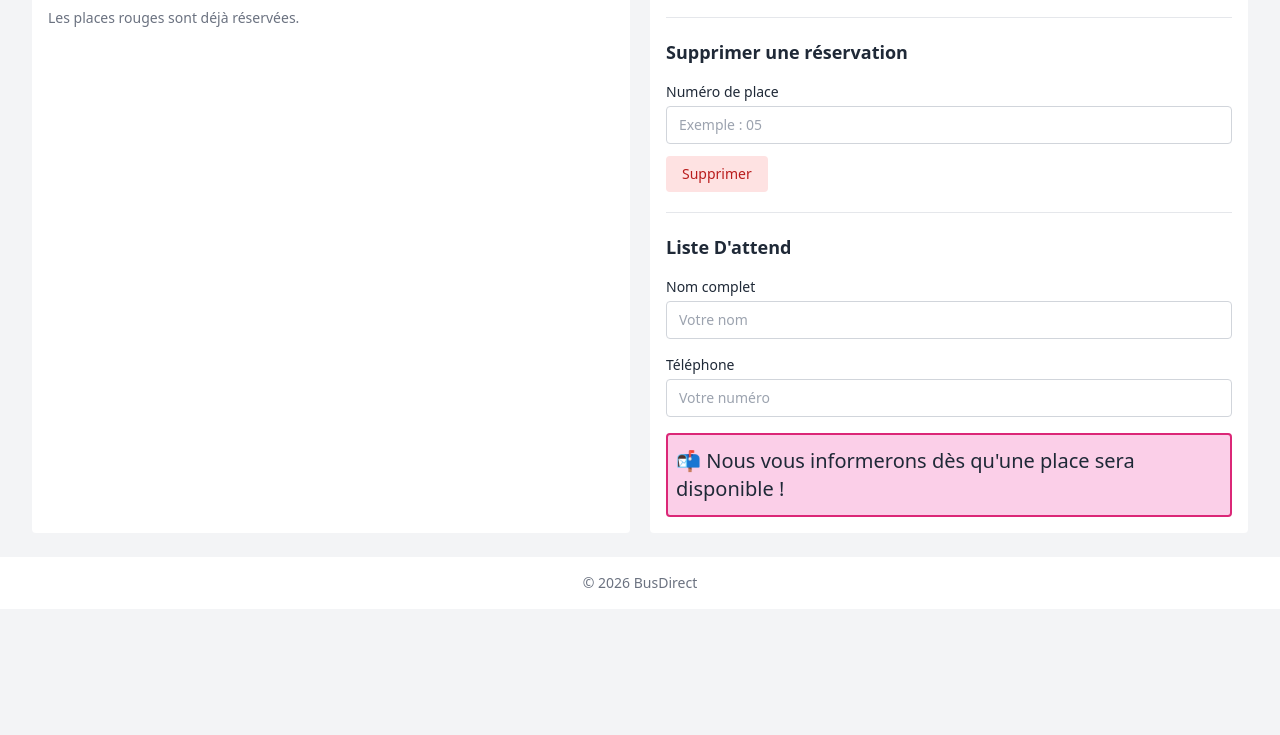
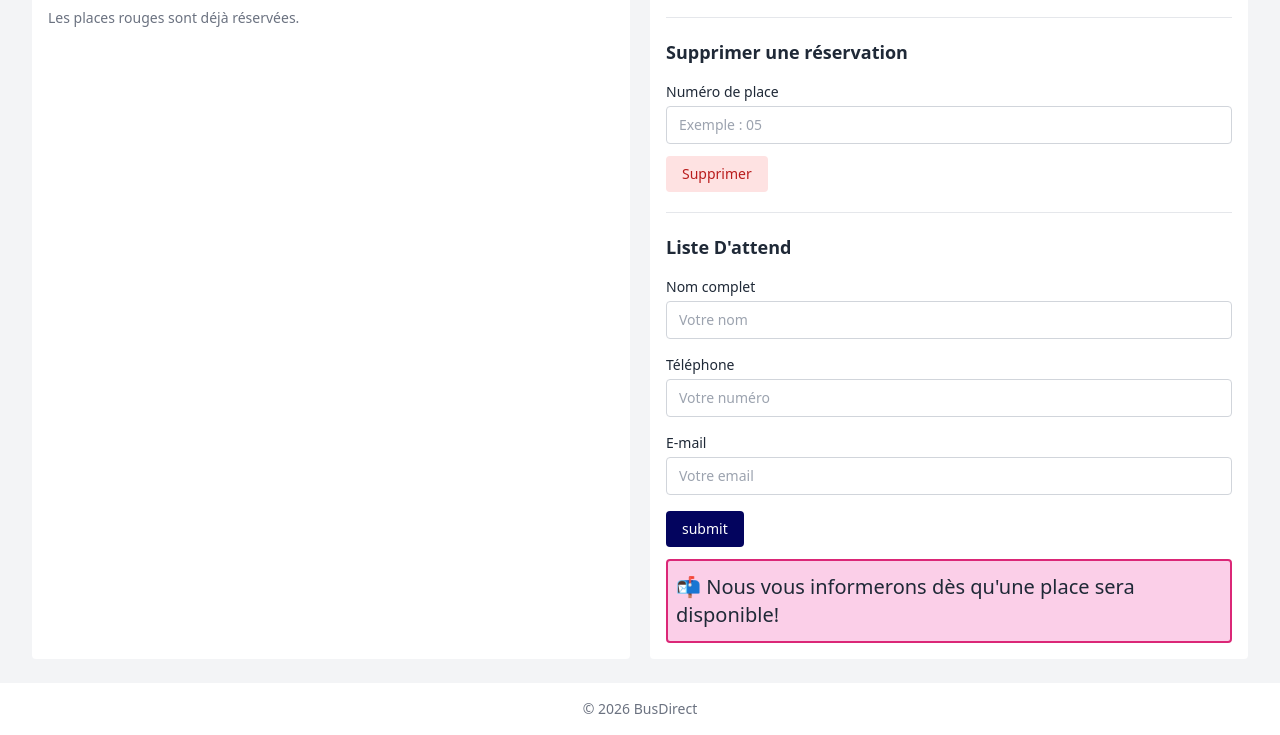
Before and after one commit to Douaeaghmir/BusDirect2, a website built with Vite: page cabine.html in a window 1280 px wide. Shown: the part 732-1467 px from the top of the page. Before the commit the page ends 1341 px from the top, so only its background shows below. Built offline with nearby package versions, Linux system fonts and the light colour scheme.

Commit message:
ajouter input fot email and button to submit

```diff
--- a/cabine.html
+++ b/cabine.html
@@ -178,16 +178,26 @@
             <form>
                 <div class="mb-4">
                 <label for="nom" class="mb-1 block text-sm">Nom complet</label>
-                    <input id="nom" type="text" placeholder="Votre nom"
+                    <input id="listNom" type="text" placeholder="Votre nom"
                         class="w-full rounded border border-gray-300 px-3 py-2 text-sm focus:border-[#03045E] focus:outline-none">
                         </div>
                 <div class="mb-4">
-                    <label for="telephone" class="mb-1 block text-sm">Téléphone</label>
+                    <label for="listTelephone" class="mb-1 block text-sm">Téléphone</label>
                     <input id="telephone" type="tel" placeholder="Votre numéro"
                         class="w-full rounded border border-gray-300 px-3 py-2 text-sm focus:border-blue-500 focus:outline-none">
                 </div>
+                <div class="mb-4">
+                      <label for="email" class="mb-1 block text-sm">E-mail</label>
+                    <input id="mail" type="email" placeholder="Votre email"
+                        class="w-full rounded border border-gray-300 px-3 py-2 text-sm focus:border-blue-500 focus:outline-none">
+                </div>
+                <div class="mb-3 mt-3">
+                <button type="submit" class=" rounded bg-[#03045E] px-4 py-2 text-sm text-white hover:bg-blue-700">
+                   submit
+                </button>
+                </div>
                 <div class="border-2 border-pink-600 bg-pink-200 rounded px-2 py-3">
-                    <p class="text-bold text-xl">📬 Nous vous informerons dès qu'une place sera disponible !</p>
+                    <p class="text-bold text-xl">📬 Nous vous informerons dès qu'une place sera disponible!</p>
                 </div>
             </form>
     </main>
```
